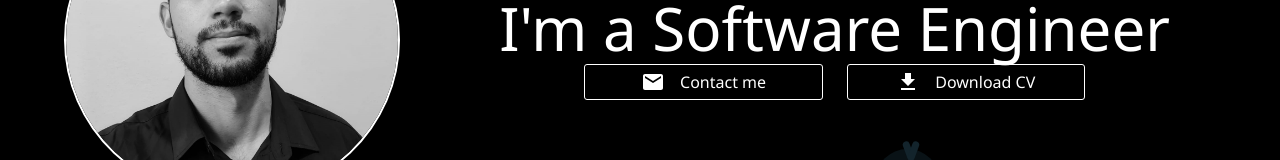
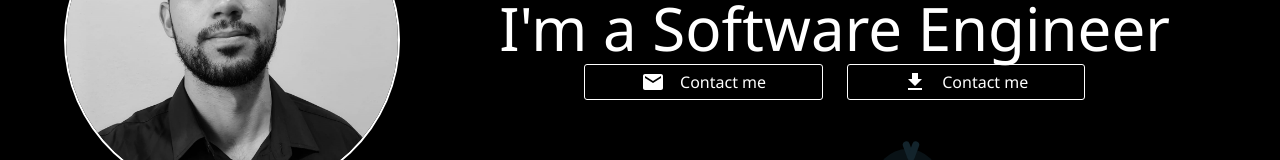
Before and after one commit to Japazin/Portfolio, a React (Vite) app in the folder my-port/: page / in a window 1280 px wide. Shown: the part 357-517 px from the top of the page. Built offline with nearby package versions, Linux system fonts and the light colour scheme.

Commit message:
links ok

```diff
--- a/my-port/src/components/StyleButton/StyleButton.tsx
+++ b/my-port/src/components/StyleButton/StyleButton.tsx
@@ -18,11 +18,13 @@ const StyledButton: React.FC<StyleButtonProps> = ({children}) => {
     display:"inline-flex",
     alignItems: "center",
     justifyContent: "center",
+    textDecoration: "none",
     gap: "15px",
     color: theme.palette.primary.contrastText,
     '&:hover':{
         backgroundColor: theme.palette.secondary.light
     },
+
   }));
   return (
     <>
--- a/my-port/src/pages/Home/sections/Hero/Hero.tsx
+++ b/my-port/src/pages/Home/sections/Hero/Hero.tsx
@@ -18,7 +18,10 @@ const Hero = () => {
     borderRadius: "50%",
     border: `2px solid ${theme.palette.primary.contrastText}`
   }));
-
+  const LinkContato = styled("a")`
+  text-decoration: none;
+  color: inherit;
+`;
   return (
     <>
 
@@ -54,7 +57,7 @@ const Hero = () => {
                   <StyledButton>
                     <MailIcon />
                    <Typography>
-                      Contact me
+                  <LinkContato href="https://wa.me/5531998393549" >  Contact me</LinkContato>
                    </Typography>
                   </StyledButton>
                 </Grid>
@@ -68,7 +71,7 @@ const Hero = () => {
                   <StyledButton>
                     <GetAppIcon />
                     <Typography>
-                    Download CV
+                    <LinkContato href="https://drive.google.com/file/d/1ZKT1MqSK45uCDMuq6eFydv5C_6gNP52T/view?usp=drive_link"  >  Contact me</LinkContato>
                     </Typography>
                   </StyledButton>
                 </Grid>
--- a/my-port/src/pages/Home/styleuga.scss
+++ b/my-port/src/pages/Home/styleuga.scss
@@ -38,45 +38,18 @@ $color-wood-2:rgba($color-black, 0.5);
   transform: translate(-50%, -50%);
 }
 
-/*/////////////////// scene */
-// .text {
-//   @include centered;
-//   color: rgba($color-black, 0.1);
-//   font-size: 30em;
-//   text-align: center;
-//   top: 40%;
-//   @media (max-width: 768px) { // Oculta o container em telas menores que 768px de largura
-//     display: none;
-//   }
-// }
 .container {
   @include position();
   height: 300px;
   width: 500px;
 display: flex;
-  background-color: rgba($color-black, 0.0); // Define o plano de fundo semi-transparente
-  // position: relative; // Adiciona posição relativa para que os elementos absolutos fiquem dentro do container
-  // &:after {
-  //   @include position;
-  //   content: "";
-  //   border-radius: 12px;
-  //   bottom: 40px;
-  //   height: 12px;
-  //   left: 80px;
-  //   width: 350px;
-  //   // z-index: -1;
-  //   background-color: rgba($color-black, 0.1); // Define o plano de fundo semi-transparente para o pseudo-elemento
-  // }
-  // @media (max-width: 768px) { // Oculta o container em telas menores que 768px de largura
-  //   display: none;
-  // }
-  // Seletor para os elementos filhos
+  background-color: rgba($color-black, 0.0);
   & > * {
-    background-color: rgba($color-white, 0.5); // Define o plano de fundo semi-transparente para os elementos filhos
+    background-color: rgba($color-white, 0.5);
   }
 }
 
-/*/////////////////// caveman */
+
 .caveman {
   height: 300px;
   position: absolute;
@@ -341,7 +314,6 @@ display: flex;
     background-color: $color-skin-2;
   }
 }
-/*/////////////////// animation */
 .caveman:nth-child(1) .arm-right {
   animation: arm-anima 1.2s infinite cubic-bezier(0.55, 0.01, 0.16, 1.34);
 }
@@ -429,7 +401,6 @@ display: flex;
     left: 80px;
   }
 }
-/*/////////////////////// credit ////*/
 #link {
   bottom: 20px;
   color: #000;
--- a/my-port/src/pages/Home/uga.tsx
+++ b/my-port/src/pages/Home/uga.tsx
@@ -1,12 +1,9 @@
-import React from 'react';
+
 import './styleuga.scss'; // Importe o arquivo SCSS aqui
 
 const Uga = () => {
   return (
     <>
-      {/* <div className="text">
-        <p>404</p>
-      </div> */}
       <div className="container">
         <div>
 
```
